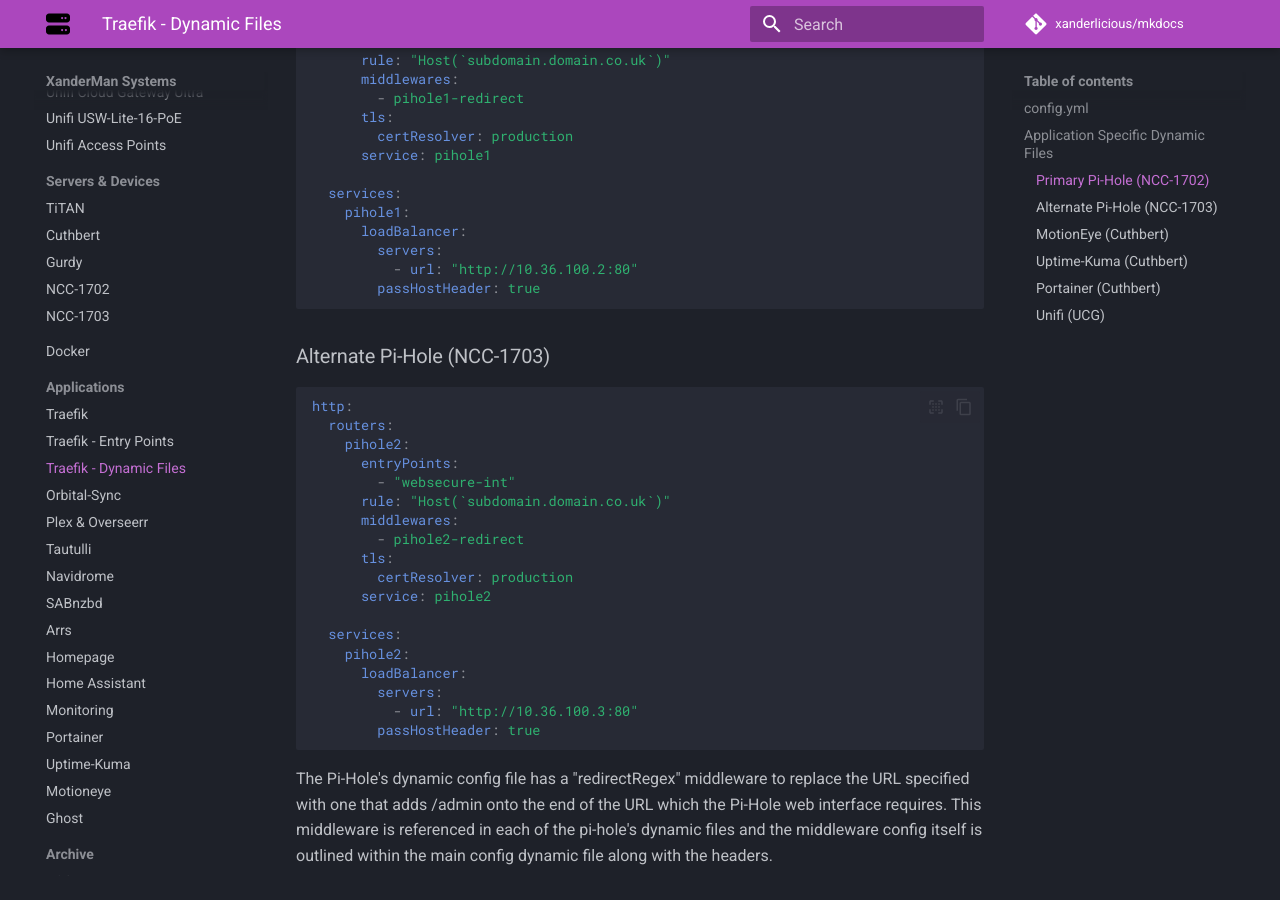
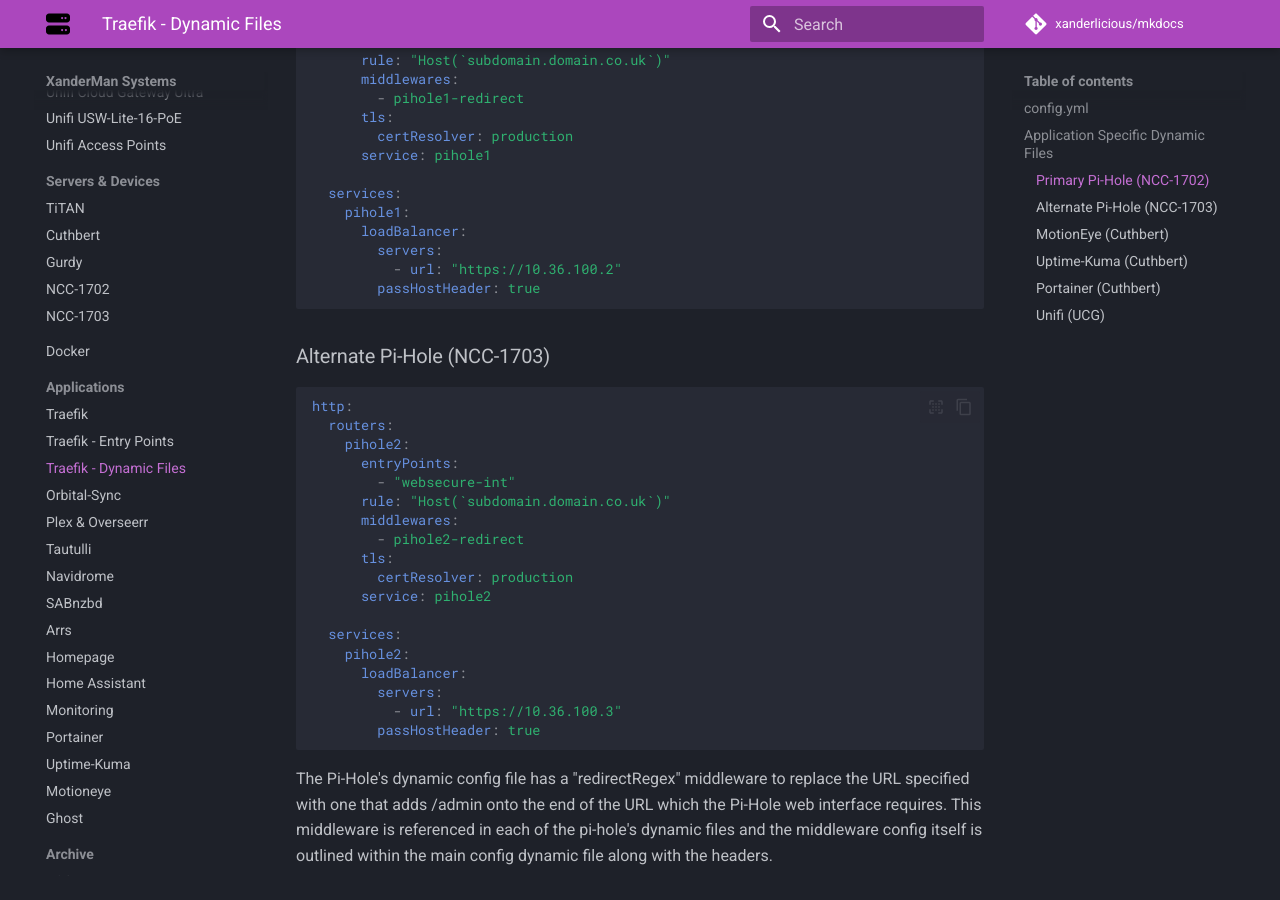
Before and after one commit to Xanderlicious/mkdocs, an MkDocs documentation site: the page built from docs/dynamic.md, in a window 1280 px wide and 900 px high, scrolled down 1962 px. Built offline with MkDocs 1.6.1 and Material for MkDocs 9.7.7, drawn with Linux system fonts in a browser that asks for light colours; comment, search, counter and statistics services are not loaded; some of the changed lines change nothing that is shown.

Commit message:
changed the pihole service URL to be HTTPS and so it doesn't specify a port

````diff
--- a/docs/dynamic.md
+++ b/docs/dynamic.md
@@ -78,7 +78,7 @@
     pihole1:
       loadBalancer:
         servers:
-          - url: "http://10.36.100.2:80"
+          - url: "https://10.36.100.2"
         passHostHeader: true
 ```
 
@@ -101,7 +101,7 @@
     pihole2:
       loadBalancer:
         servers:
-          - url: "http://10.36.100.3:80"
+          - url: "https://10.36.100.3"
         passHostHeader: true
 ```
 The Pi-Hole's dynamic config file has a "redirectRegex" middleware to replace the URL specified with one that adds /admin onto the end of the URL which the Pi-Hole web interface requires.  This middleware is referenced in each of the pi-hole's dynamic files and the middleware config itself is outlined within the main config dynamic file along with the headers.
````
